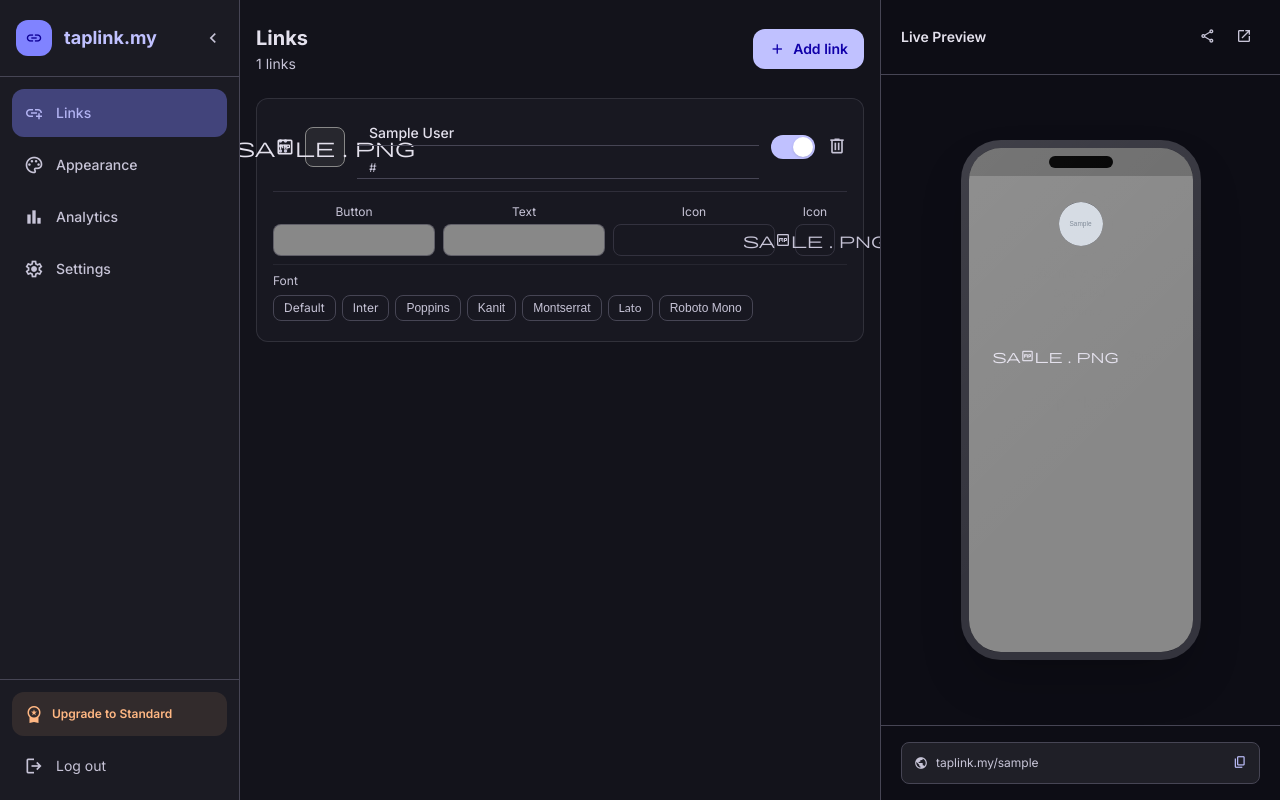
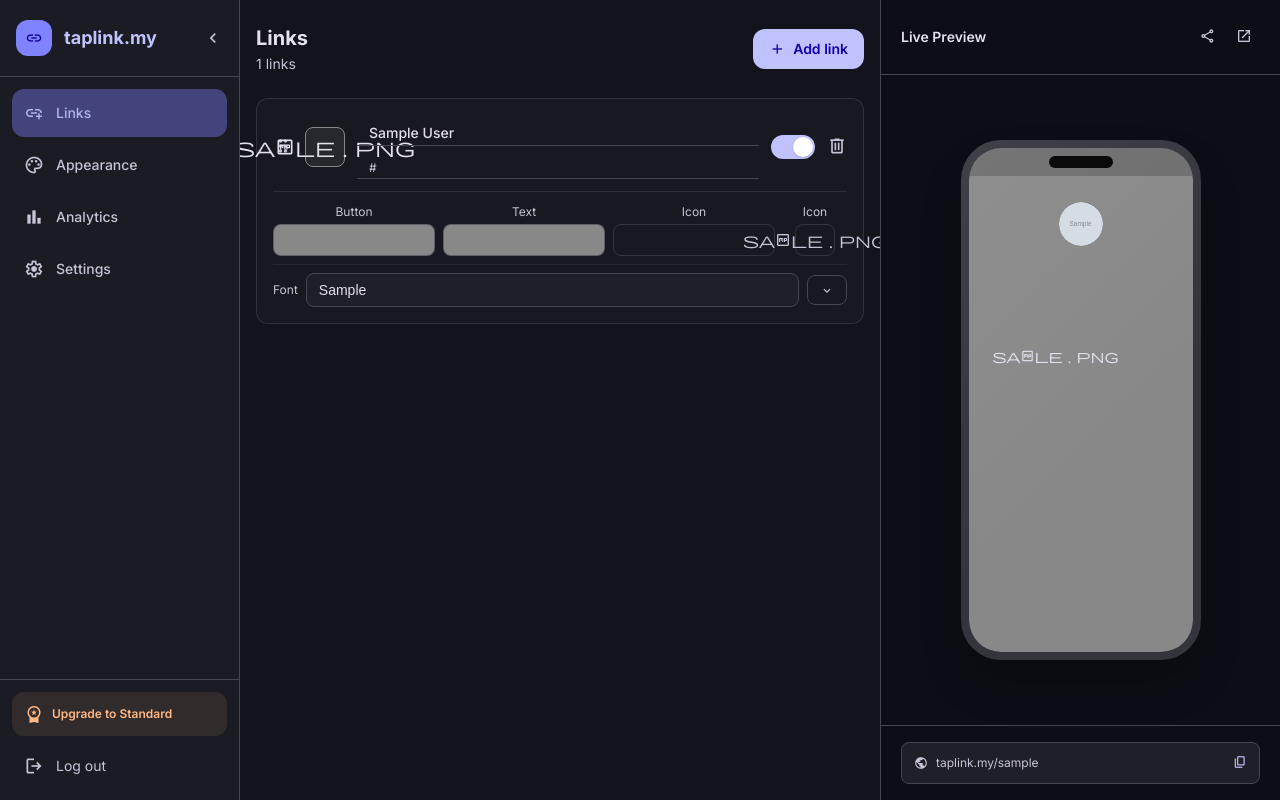
Before and after one commit to TolikMuradov/taplink.my, a Django app: page /dashboard/ in a window 1280 px wide. Run offline with Django 5.2, Linux system fonts and the light colour scheme; a user stored in the database is signed in; tables that the repository leaves empty hold one stand-in row (values such as "Sample post"); grey boxes marked "Sample" are stand-in pictures; some libraries are stand-ins or nearby versions; some web fonts are replaced.

Commit message:
UX: remove hexagon shape, redesign font picker
- Avatar shape: removed hexagon (border looks broken), kept circle + square only
- Font picker: replaced horizontal scroll row with compact dropdown grid
  - Shows current font in its typeface, expand button opens panel
  - Panel: 3-col grid, Free section (Default + 6 fonts) and Standard section (10 fonts)
  - Selecting a font closes the panel automatically
  - Standard fonts show lock icon + upgrade link for Free users

Co-Authored-By: Claude Sonnet 4.6 <noreply@anthropic.com>

```diff
--- a/profiles/views.py
+++ b/profiles/views.py
@@ -74,7 +74,6 @@ def public_profile(request, username):
     shape_css = {
         'circle': 'border-radius:50%;',
         'square': 'border-radius:12px;',
-        'hexagon': 'clip-path:polygon(50% 0%,100% 25%,100% 75%,50% 100%,0% 75%,0% 25%);',
     }.get(bg.avatar_shape, 'border-radius:50%;')
 
     # Icon size for social row
--- a/templates/dashboard/home.html
+++ b/templates/dashboard/home.html
@@ -235,30 +235,59 @@
 
                 <!-- Font row -->
                 <div class="mt-2 pt-2 border-t border-outline-variant/30">
-                  <p class="text-xs text-on-surface-variant mb-1.5">Font</p>
-                  <div class="flex gap-1.5 overflow-x-auto custom-scrollbar pb-1">
-                    <!-- Default -->
+                  <div class="flex items-center gap-2">
+                    <span class="text-xs text-on-surface-variant shrink-0">Font</span>
+                    <!-- Current selection display -->
+                    <div class="flex-1 px-3 py-1.5 rounded-lg bg-surface-container border border-outline-variant text-sm text-on-surface truncate"
+                         :style="link.font_family ? `font-family:'${link.font_family}',sans-serif` : ''"
+                         x-text="link.font_family || 'Default'">
+                    </div>
                     <button
-                      @click="link.font_family = ''; updateLink(link)"
-                      class="shrink-0 px-2.5 py-1 rounded-lg text-xs border transition-colors whitespace-nowrap"
+                      @click="openFontPicker = (openFontPicker === link.id ? null : link.id)"
+                      class="shrink-0 px-3 py-1.5 rounded-lg text-xs border border-outline-variant text-on-surface-variant hover:border-primary transition-colors"
+                      :class="openFontPicker === link.id ? 'border-primary text-primary' : ''"
+                    >
+                      <span class="material-symbols-outlined" style="font-size:14px;vertical-align:middle">expand_more</span>
+                    </button>
+                  </div>
+
+                  <!-- Font picker panel -->
+                  <div x-show="openFontPicker === link.id" x-cloak
+                       class="mt-2 p-3 rounded-xl bg-surface-container border border-outline-variant space-y-3">
+                    <!-- Free fonts -->
+                    <div>
+                      <p class="text-xs font-semibold text-on-surface-variant uppercase tracking-wide mb-2">Free</p>
+                      <div class="grid grid-cols-3 gap-1.5">
+                        <button
+                          @click="link.font_family = ''; updateLink(link); openFontPicker = null"
+                          class="py-2 rounded-lg text-xs border transition-colors"
                           :class="!link.font_family ? 'bg-primary text-on-primary border-primary' : 'border-outline-variant text-on-surface-variant hover:border-primary'"
                         >Default</button>
-                    <!-- Free fonts -->
                         <template x-for="f in FREE_FONTS" :key="f.name">
                           <button
-                        @click="link.font_family = f.name; updateLink(link)"
-                        class="shrink-0 px-2.5 py-1 rounded-lg text-xs border transition-colors whitespace-nowrap"
+                            @click="link.font_family = f.name; updateLink(link); openFontPicker = null"
+                            class="py-2 rounded-lg text-xs border transition-colors truncate px-1"
                             :class="link.font_family === f.name ? 'bg-primary text-on-primary border-primary' : 'border-outline-variant text-on-surface-variant hover:border-primary'"
                             :style="`font-family:'${f.name}',sans-serif`"
                             x-text="f.label"
                           ></button>
                         </template>
+                      </div>
+                    </div>
                     <!-- Standard fonts -->
+                    <div>
+                      <div class="flex items-center gap-2 mb-2">
+                        <p class="text-xs font-semibold text-on-surface-variant uppercase tracking-wide">Standard</p>
+                        <template x-if="!isStandard">
+                          <a href="{% url 'upgrade' %}" class="text-xs text-tertiary hover:underline">Upgrade to unlock →</a>
+                        </template>
+                      </div>
+                      <div class="grid grid-cols-3 gap-1.5">
                         <template x-for="f in STANDARD_FONTS" :key="f.name">
                           <template x-if="isStandard">
                             <button
-                          @click="link.font_family = f.name; updateLink(link)"
-                          class="shrink-0 px-2.5 py-1 rounded-lg text-xs border transition-colors whitespace-nowrap"
+                              @click="link.font_family = f.name; updateLink(link); openFontPicker = null"
+                              class="py-2 rounded-lg text-xs border transition-colors truncate px-1"
                               :class="link.font_family === f.name ? 'bg-primary text-on-primary border-primary' : 'border-outline-variant text-on-surface-variant hover:border-primary'"
                               :style="`font-family:'${f.name}',sans-serif`"
                               :title="f.vibe"
@@ -267,15 +296,16 @@
                           </template>
                           <template x-if="!isStandard">
                             <div
-                          class="shrink-0 px-2.5 py-1 rounded-lg text-xs border border-outline-variant/40 text-on-surface-variant/40 flex items-center gap-1 cursor-not-allowed whitespace-nowrap select-none"
+                              class="py-2 rounded-lg text-xs border border-outline-variant/30 text-on-surface-variant/30 flex items-center justify-center gap-1 cursor-not-allowed truncate px-1 select-none"
                               :style="`font-family:'${f.name}',sans-serif`"
-                          :title="`${f.vibe} — Standard only`"
                             >
                               <span x-text="f.label"></span>
-                          <span class="material-symbols-outlined" style="font-size:10px;vertical-align:middle">lock</span>
+                              <span class="material-symbols-outlined" style="font-size:10px">lock</span>
                             </div>
                           </template>
                         </template>
+                      </div>
+                    </div>
                   </div>
                 </div>
               </div>
@@ -326,7 +356,7 @@
                 <div>
                   <label class="text-xs font-semibold text-on-surface-variant uppercase tracking-wide mb-2 block">Shape</label>
                   <div class="flex gap-2">
-                    <template x-for="shape in ['circle','square','hexagon']" :key="shape">
+                    <template x-for="shape in ['circle','square']" :key="shape">
                       <button
                         @click="appearance.avatar_shape = shape"
                         class="flex-1 py-2 rounded-lg text-xs font-medium transition-colors capitalize border"
@@ -1127,6 +1157,7 @@ function dashboardApp() {
 
     showDeleteModal: false,
     deleteConfirmUsername: '',
+    openFontPicker: null,
 
     iconCategories: [
       { name: 'Social',   icons: PLATFORM_ICONS.filter(i => i.category === 'Social') },
```
Lines whose indentation alone changed are shown as unchanged.
